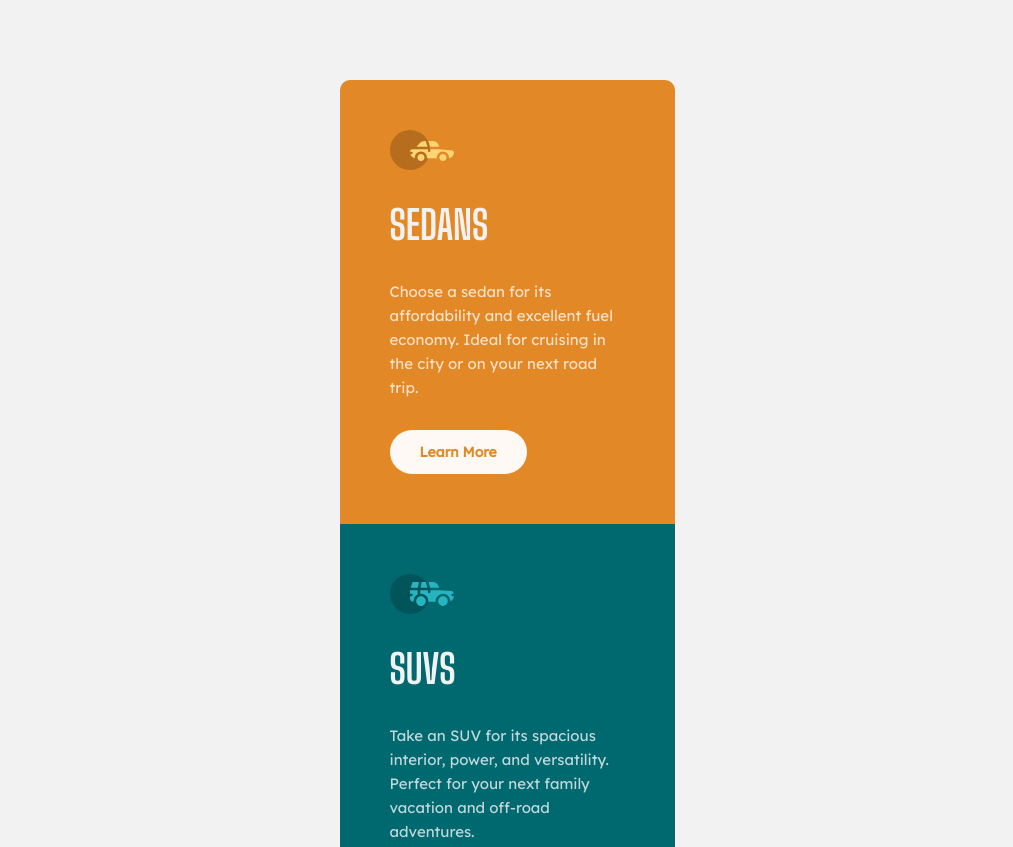
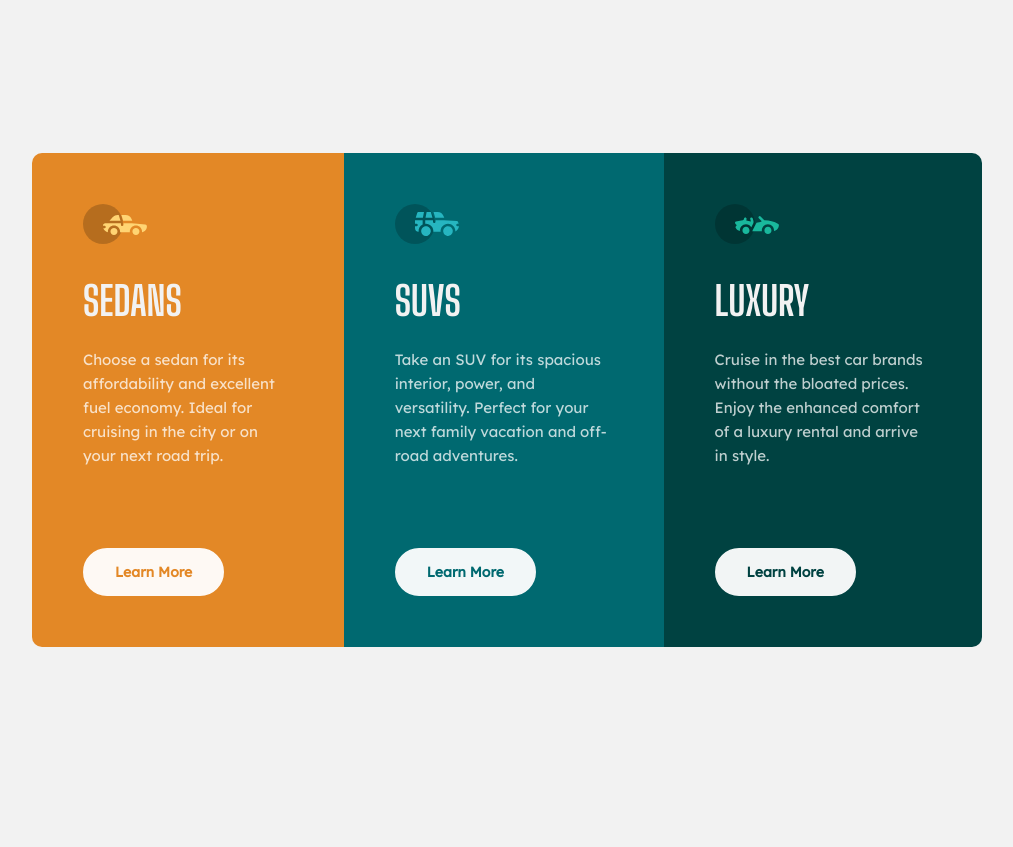
Before and after one commit to MariusHor/3-column-preview-card-component, a plain HTML site: page index.html in a window 1280 px wide. Shown: the top 847 px of the page, without its empty margins (133-1146 px from the left). After the commit the page ends 800 px from the top, so only its background shows below. Drawn offline with Linux system fonts and the light colour scheme.

Commit message:
made some final changes to the responsive desktop layout of the project

```diff
--- a/css/style.css
+++ b/css/style.css
@@ -102,10 +102,13 @@ select {
   }
 }
 
+/*-----------------------------------*\
+ * #BASE
+\*-----------------------------------*/
+
 body {
     font-family: var(--ff-primary);
     font-size: var(--fs-body);
-    font-weight: var(--fw-400);
     background: var(--clr-very-light-gray);
     color: var(--clr-tranparent-white);
 }
@@ -115,8 +118,12 @@ body {
   display: flex;
   justify-content: center;
   align-items: center;
-  padding: 8rem 0;
+  padding: 8rem 1rem;
 }
+
+/*-----------------------------------*\
+ * #COMPONENT
+\*-----------------------------------*/
 
 .card {
   max-width: 33.5rem;
@@ -125,6 +132,8 @@ body {
 }
 
 .section {
+  display: flex;
+  flex-direction: column;
   padding: 5rem;
 }
 
@@ -146,22 +155,51 @@ body {
   text-transform: uppercase;
   font-weight: var(--fw-700);
   color: var(--clr-very-light-gray);
-  margin: 2.3rem 0;
+  margin-top: 2.5rem;
+}
+
+.section__details {
+  margin-top: 1.5rem;
+  margin-bottom: auto;
 }
 
 .section__link {
   font-size: 1.4rem;
-  display: block;
-  background: var(--clr-very-light-gray);
-  border-radius: 2.5rem;
-  padding: 1.1rem 3rem;
+  font-weight: var(--fw-700);
   text-decoration: none;
   color: #000;
   mix-blend-mode: screen;
-  font-weight: var(--fw-700);
+  background: var(--clr-very-light-gray);
+  border: solid var(--clr-very-light-gray) 0.2rem;
+  border-radius: 2.5rem;
+  padding: 1.1rem 3rem;
+  margin-top: 3rem;
   width: fit-content;
 }
 
-.section__details {
-  margin-bottom: 3rem;
+.section__link:hover {
+  color: #fff;
+  border: solid #fff 0.2rem;
+  background-color: transparent;
+  transition: 0.3s ease-in-out;
 }
+
+/*-----------------------------------*\
+ * #MEDIA QUERIES
+\*-----------------------------------*/
+
+@media only screen and (min-width: 48rem) {
+  .card {
+    max-width: 95rem;
+    display: flex;
+    flex-direction: row;
+  }
+
+  .section {
+    padding: 5.1rem;
+  }
+
+  .section__link {
+    margin-top: 8rem;
+  }
+}
--- a/index.html
+++ b/index.html
@@ -14,21 +14,21 @@
     <main class="main">
       <div class="card">
         <div class="section section--orange">
-          <img src="./images/icon-sedans.svg" alt="" class="section__logo" width="64" height="40">
+          <img src="./images/icon-sedans.svg" alt="" aria-hidden="true" class="section__logo" width="64" height="40">
           <h1 class="section__header">Sedans</h1>
           <p class="section__details">Choose a sedan for its affordability and excellent fuel economy. Ideal for cruising in the city
             or on your next road trip.</p>
           <a href="" class="section__link">Learn More</a>
         </div>
         <div class="section section--cyan">
-          <img src="./images/icon-suvs.svg" alt="" class="section__logo" width="64" height="40">
+          <img src="./images/icon-suvs.svg" alt="" aria-hidden="true" class="section__logo" width="64" height="40">
           <h1 class="section__header">SUVs</h1>
           <p class="section__details">Take an SUV for its spacious interior, power, and versatility. Perfect for your next family vacation
             and off-road adventures.</p>
           <a href="" class="section__link">Learn More</a>
         </div>
         <div class="section section--dark-cyan">
-          <img src="./images/icon-luxury.svg" alt="" class="section__logo" width="64" height="40">
+          <img src="./images/icon-luxury.svg" alt="" aria-hidden="true" class="section__logo" width="64" height="40">
           <h1 class="section__header">Luxury</h1>
           <p class="section__details">Cruise in the best car brands without the bloated prices. Enjoy the enhanced comfort of a luxury
             rental and arrive in style.</p>
```
